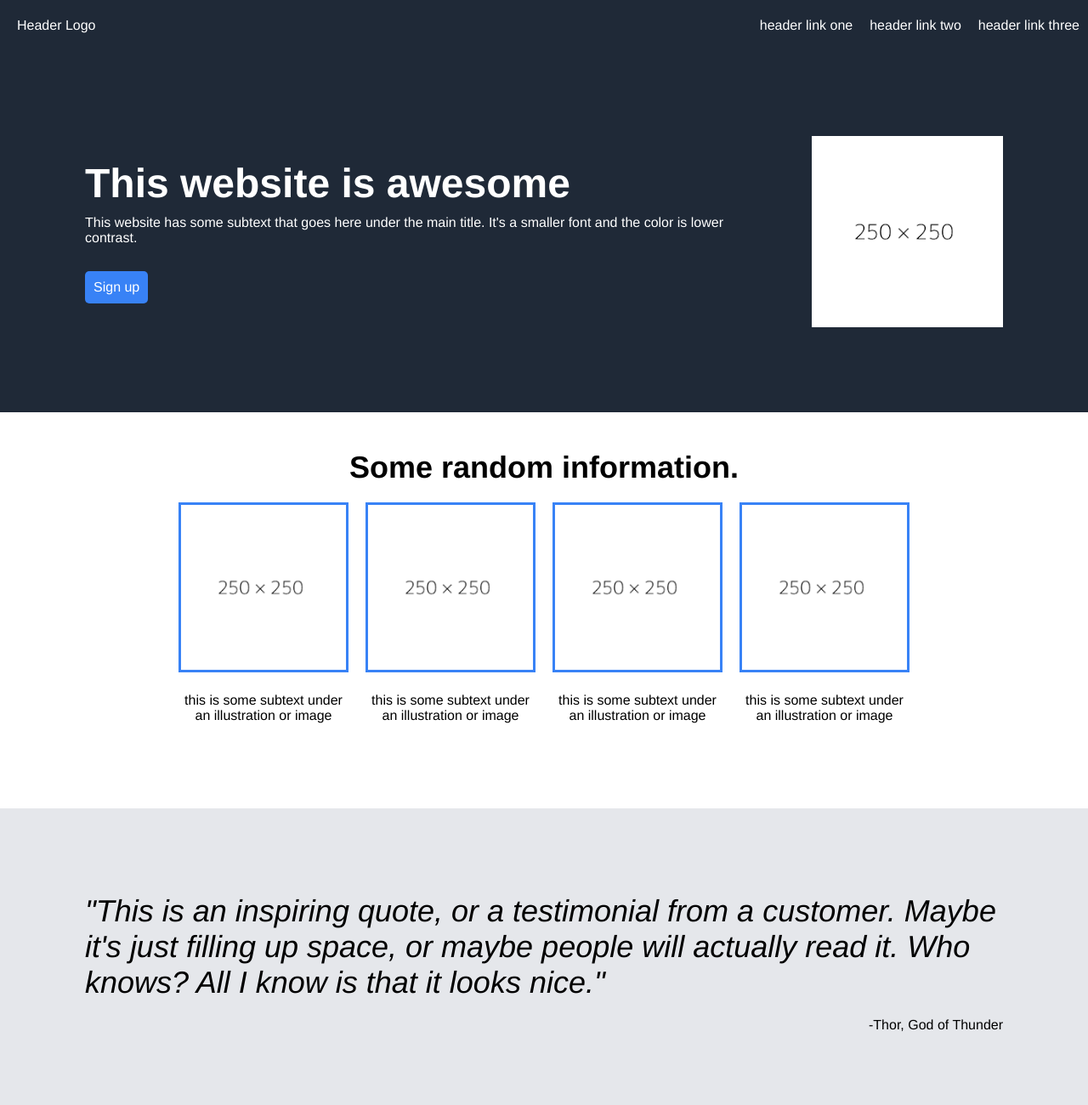
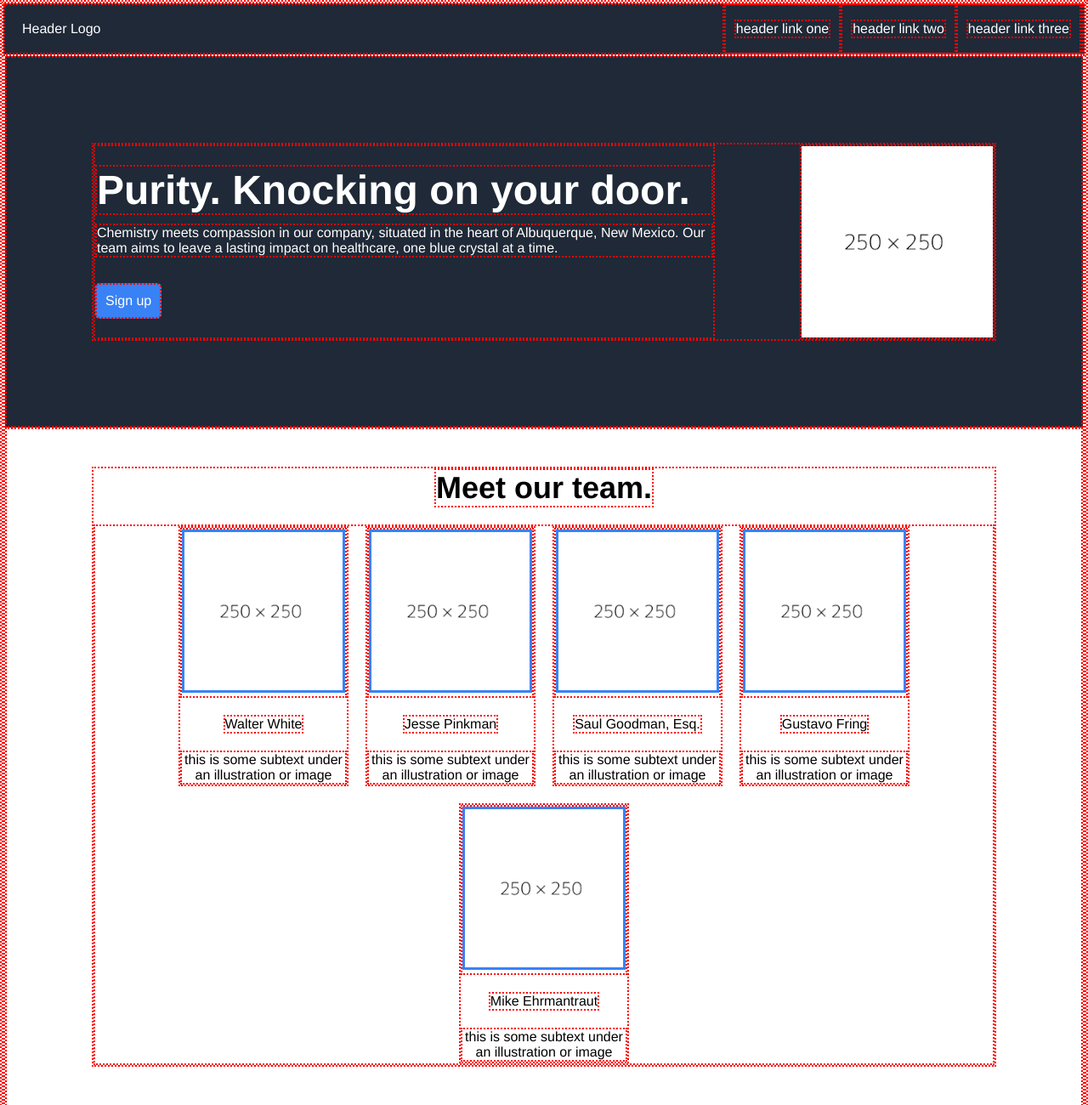
Before and after one commit to neilcasas/landing-page, a plain HTML site: page index.html in a window 1280 px wide. Shown: the top 1300 px of the page at 85% size. Drawn offline with Linux system fonts and the light colour scheme.

Commit message:
Include banner tagline, banner description, and team section

```diff
--- a/index.html
+++ b/index.html
@@ -3,7 +3,7 @@
 <head>
     <meta charset="UTF-8">
     <meta name="viewport" content="width=device-width, initial-scale=1.0">
-    <title>Landing Page</title>
+    <title>Baby Blue Pharma</title>
     <link rel="stylesheet" href="styles.css">
 </head>
 <body>
@@ -28,8 +28,8 @@
 
             <div class="intro-main">
                 <div class="intro-text">
-                    <div class="intro">This website is awesome</div>
-                    <div class="intro-description">This website has some subtext that goes here under the main title. It's a smaller font and the color is lower contrast.</div>
+                    <div class="intro">Purity. Knocking on your door.</div>
+                    <div class="intro-description">Chemistry meets compassion in our company, situated in the heart of Albuquerque, New Mexico. Our team aims to leave a lasting impact on healthcare, one blue crystal at a time.</div>
                     <a class="intro-button" href="#">Sign up</a>
                 </div>
 
@@ -42,7 +42,7 @@
         <div class="info-container">
 
             <div class="info-main">
-                <div class="info-heading">Some random information.</div>
+                <div class="info-heading">Meet our team.</div>
 
                 <div class="info-pic-container">
 
@@ -50,6 +50,7 @@
                         <div class="info-img">
                             <img src="placeholder.png" alt="placeholder">
                         </div>
+                        <div class="member-name">Walter White</div>
                         <div class="info-description">this is some subtext under an illustration or image</div>
                     </div>
 
@@ -57,6 +58,7 @@
                         <div class="info-img">
                             <img src="placeholder.png" alt="placeholder">
                         </div>
+                        <div class="member-name">Jesse Pinkman</div>
                         <div class="info-description">this is some subtext under an illustration or image</div>
                     </div>
 
@@ -64,6 +66,7 @@
                         <div class="info-img">
                             <img src="placeholder.png" alt="placeholder">
                         </div>
+                        <div class="member-name">Saul Goodman, Esq.</div>
                         <div class="info-description">this is some subtext under an illustration or image</div>
                     </div>
 
@@ -71,7 +74,17 @@
                         <div class="info-img">
                             <img src="placeholder.png   " alt="placeholder">
                         </div>
+                        <div class="member-name">Gustavo Fring</div>
                         <div class="info-description">this is some subtext under an illustration or image</div>
+                    </div>
+
+                    <div class="pic-container">
+                        <div class="info-img">
+                            <img src="placeholder.png" alt="placeholder">
+                        </div>
+                        <div class="member-name">Mike Ehrmantraut</div>
+                        <div class="info-description">this is some subtext under an illustration or image</div>
+                    </div>
                     </div>
 
                 </div>
--- a/styles.css
+++ b/styles.css
@@ -2,6 +2,7 @@
     margin: 0;
     padding: 0;
     box-sizing: border-box;
+    border: 2px dotted red;
 }
 
 body {
@@ -135,7 +136,6 @@ body {
     text-align: center;
     gap: 20px;
     max-width: 200px;
-    margin: 0 auto;
 }
 
 .pic-container img {
```
